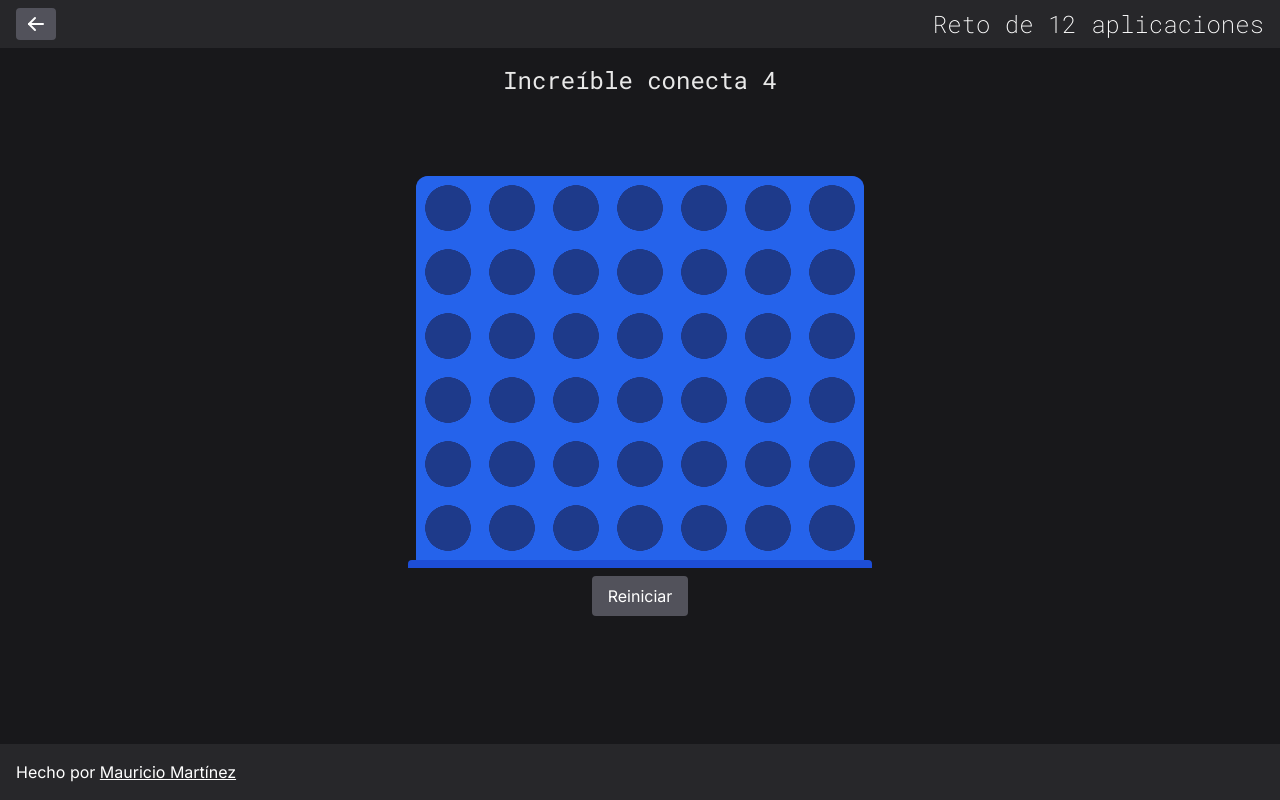
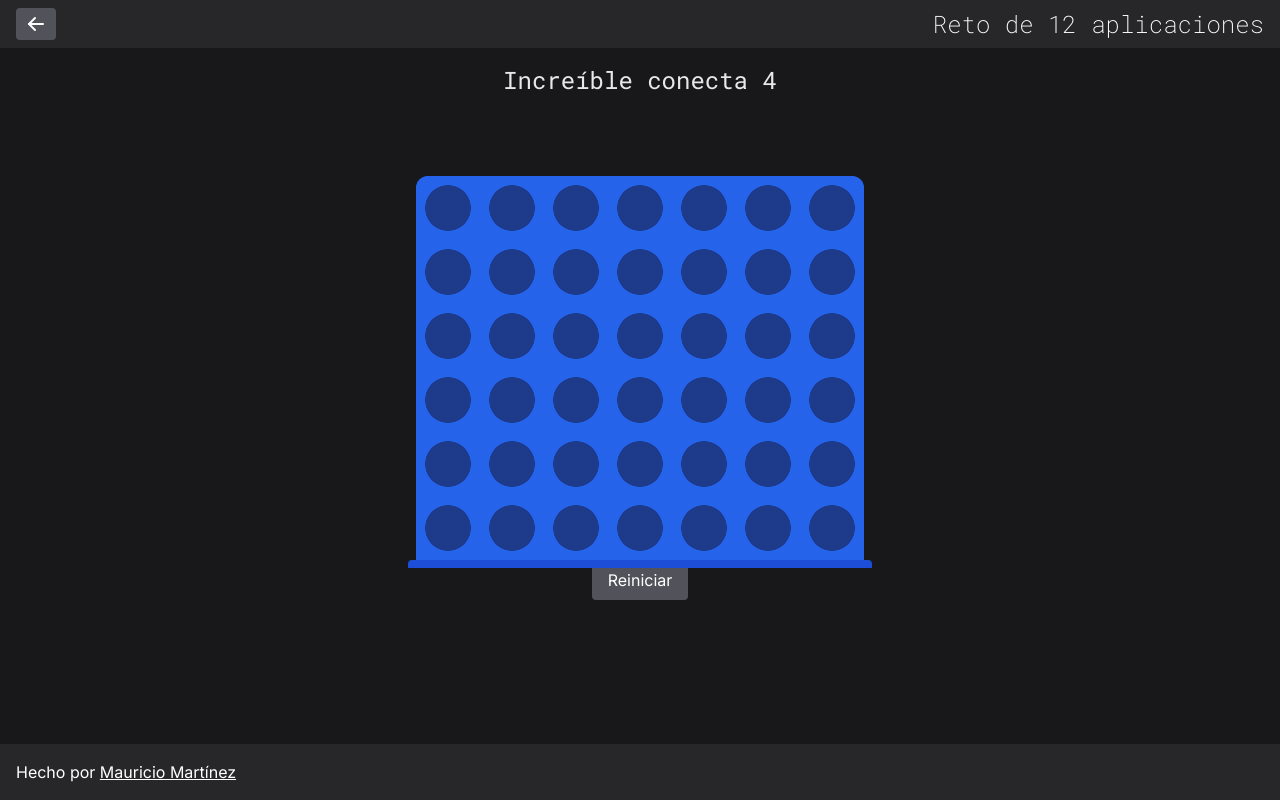
Before and after one commit to MauricioDMO/twelve-apps, a Next.js app: page /connect4 in a window 1280 px wide. Built offline with nearby package versions, Linux system fonts and the light colour scheme.

Commit message:
Refactor RestartButton component styles

```diff
--- a/src/app/(apps)/connect4/components/RestartButton.tsx
+++ b/src/app/(apps)/connect4/components/RestartButton.tsx
@@ -8,7 +8,7 @@
   return (
     <button
       onClick={resetGame}
-      className="px-4 py-2 my-4 bg-zinc-600 text-white rounded">
+      className="px-4 py-2 bg-zinc-600 text-white rounded">
       Reiniciar
     </button>
   );
```
